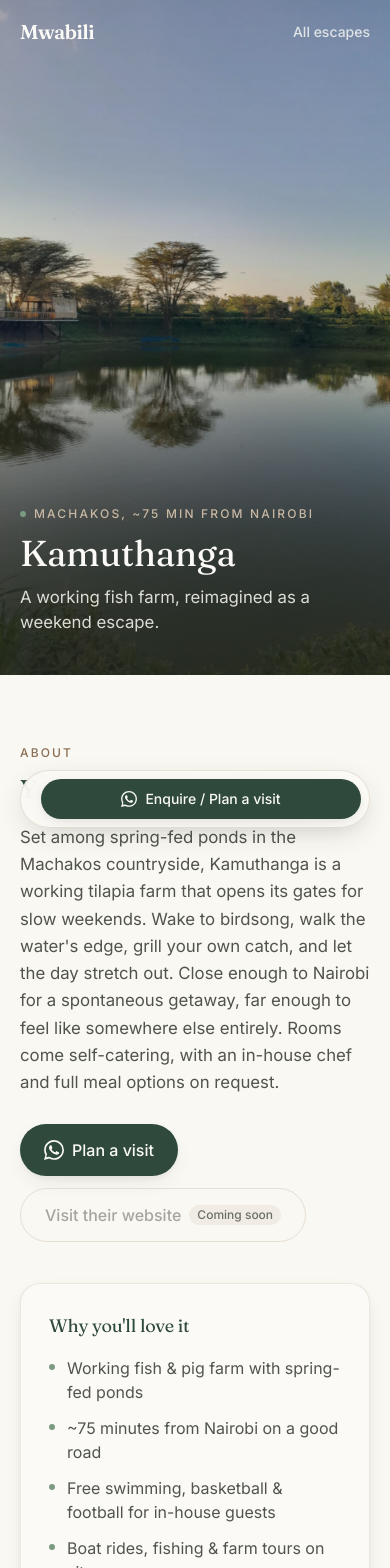
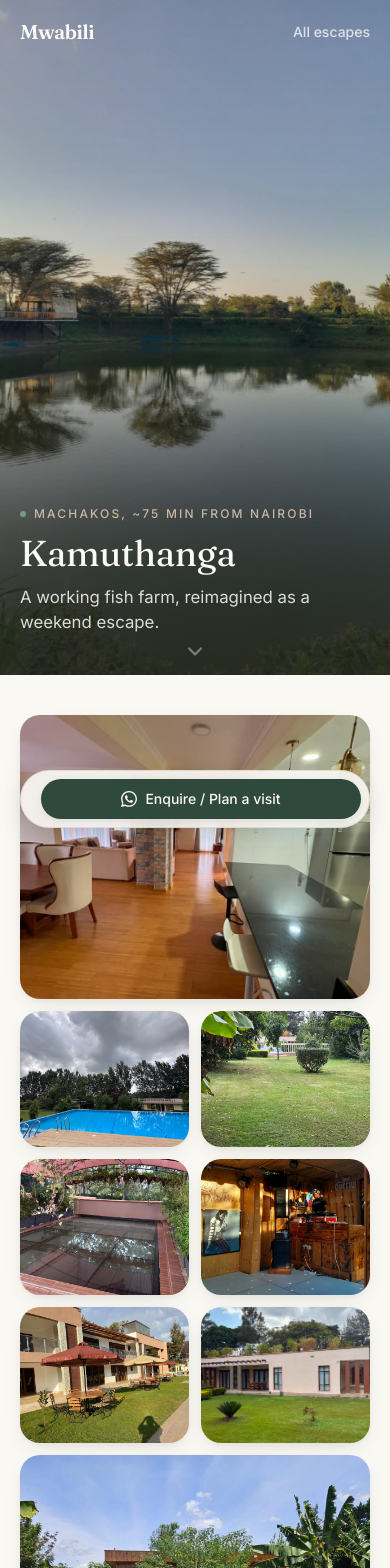
Before and after one commit to Mwabzy/kamuthanga, a Next.js app: page /kamuthanga in a window 390 px wide. Shown: the top 1568 px of the page. Built offline with nearby package versions, Linux system fonts and the light colour scheme; no server answers.

Commit message:
bento-gallery and UI improvement

```diff
--- a/app/[slug]/page.tsx
+++ b/app/[slug]/page.tsx
@@ -1,4 +1,5 @@
 import type { Metadata } from "next";
+import Link from "next/link";
 import { notFound } from "next/navigation";
 import { properties, getProperty } from "@/data/properties";
 import { site } from "@/lib/site";
@@ -13,6 +14,7 @@ import WhatsAppButton from "@/components/WhatsAppButton";
 import StickyEnquire from "@/components/StickyEnquire";
 import Reveal from "@/components/Reveal";
 import CurrencyNote from "@/components/CurrencyNote";
+import PropertyCard from "@/components/PropertyCard";
 
 type Params = { slug: string };
 
@@ -82,6 +84,9 @@ export default function PropertyPage({ params }: { params: Params }) {
   }
 
   const enquireHref = generalEnquiryLink(property);
+  // Other properties to surface as a "keep exploring" cross-link (drives a
+  // second pageview, which is what actually moves bounce rate).
+  const others = properties.filter((p) => p.slug !== property.slug);
 
   return (
     <>
@@ -94,6 +99,13 @@ export default function PropertyPage({ params }: { params: Params }) {
       />
 
       <main className="pb-28">
+        {/* Gallery first — lead with visuals, not text (esp. on mobile) */}
+        {property.gallery.length > 0 && (
+          <section className="container-x pt-10 sm:pt-14">
+            <Gallery media={property.gallery} />
+          </section>
+        )}
+
         {/* About + highlights */}
         <section className="container-x grid grid-cols-1 gap-10 py-16 lg:grid-cols-[1.4fr_1fr] sm:py-20">
           <Reveal>
@@ -186,16 +198,6 @@ export default function PropertyPage({ params }: { params: Params }) {
           </section>
         )}
 
-        {/* Gallery */}
-        {property.gallery.length > 0 && (
-          <section className="container-x py-12">
-            <SectionTitle eyebrow="Gallery" title="A look around" />
-            <div className="mt-8">
-              <Gallery media={property.gallery} />
-            </div>
-          </section>
-        )}
-
         {/* Closing CTA */}
         <section className="container-x py-12">
           <Reveal>
@@ -220,6 +222,39 @@ export default function PropertyPage({ params }: { params: Params }) {
             </div>
           </Reveal>
         </section>
+
+        {/* Keep exploring — a second page to visit (lowers bounce) */}
+        {others.length > 0 && (
+          <section className="container-x py-12">
+            <div className="flex flex-wrap items-end justify-between gap-4">
+              <div>
+                <p className="eyebrow">Keep exploring</p>
+                <h2 className="h-fluid-2 mt-3">More weekend escapes</h2>
+              </div>
+              <Link
+                href="/"
+                className="hidden items-center gap-1 text-sm font-medium text-forest hover:text-forest/80 sm:inline-flex"
+              >
+                View all escapes
+                <span aria-hidden="true">→</span>
+              </Link>
+            </div>
+            <div className="mt-8 grid grid-cols-1 gap-6 sm:grid-cols-2 lg:grid-cols-3">
+              {others.map((p, i) => (
+                <Reveal key={p.slug} delay={i * 90}>
+                  <PropertyCard property={p} />
+                </Reveal>
+              ))}
+            </div>
+            <Link
+              href="/"
+              className="mt-6 inline-flex items-center gap-1 text-sm font-medium text-forest hover:text-forest/80 sm:hidden"
+            >
+              View all escapes
+              <span aria-hidden="true">→</span>
+            </Link>
+          </section>
+        )}
       </main>
 
       <SiteFooter />
--- a/app/globals.css
+++ b/app/globals.css
@@ -68,6 +68,29 @@
   }
 }
 
+/* Gentle "scroll down" nudge for the hero cue — subtle, not bouncy. */
+@keyframes scroll-nudge {
+  0%,
+  100% {
+    transform: translateY(0);
+    opacity: 0.6;
+  }
+  50% {
+    transform: translateY(6px);
+    opacity: 1;
+  }
+}
+
+.animate-scroll-nudge {
+  animation: scroll-nudge 2.2s ease-in-out infinite;
+}
+
+@media (prefers-reduced-motion: reduce) {
+  .animate-scroll-nudge {
+    animation: none;
+  }
+}
+
 /* Reveal-on-scroll: starts hidden, .is-visible reveals. Respects reduced motion. */
 @media (prefers-reduced-motion: no-preference) {
   .reveal {
--- a/components/Gallery.tsx
+++ b/components/Gallery.tsx
@@ -4,127 +4,49 @@ import Image from "next/image";
 import { useState } from "react";
 import type { Media } from "@/data/types";
 import Lightbox from "./Lightbox";
+import Reveal from "./Reveal";
 
 /**
- * Property gallery.
+ * "A look around" — an asymmetric BENTO MOSAIC.
  *
- * - With five or more photos it renders a "bento" layout: the first photo is
- *   the centrepiece (a stay/interior shot), framed by four photos in the
- *   corners. Any extra photos flow into a masonry row beneath.
- * - Otherwise it falls back to a simple responsive masonry.
+ * Tiles interlock at two sizes (a 2×2 feature tile that zig-zags between the
+ * top-left and bottom-right of each 5-tile block, framed by 1×1 tiles), so the
+ * eye keeps moving as you scroll. Each tile fades/slides in on scroll (Reveal)
+ * and gently zooms on hover. Photos open in the shared Lightbox (swipeable);
+ * any video plays inline.
  *
- * All photos open in the shared Lightbox.
+ * The span pattern tiles a 4-column grid cleanly in blocks of five, and also
+ * works at the 2-column mobile width.
  */
+
+/** Bento span for tile `i` — 2×2 feature or 1×1, alternating feature corner. */
+function bentoTile(i: number): string {
+  const block = Math.floor(i / 5);
+  const featurePos = block % 2 === 0 ? 0 : 2; // top-left, then bottom-right
+  return i % 5 === featurePos
+    ? "col-span-2 row-span-2"
+    : "col-span-1 row-span-1";
+}
+
 export default function Gallery({ media }: { media: Media[] }) {
   const images = media.filter((m) => m.type === "image");
   const [openIndex, setOpenIndex] = useState<number | null>(null);
 
   if (media.length === 0) return null;
 
-  const open = (m: Media) => setOpenIndex(images.indexOf(m));
-
-  const lightbox = (
-    <Lightbox
-      images={images}
-      index={openIndex}
-      onClose={() => setOpenIndex(null)}
-      onChange={setOpenIndex}
-    />
-  );
-
-  // Bento layout: featured centre photo framed by the next four photos.
-  if (images.length >= 5) {
-    const feature = images[0];
-    const corners = images.slice(1, 5);
-    const extra = images.slice(5);
-    // Desktop placement: photos in the four corners, feature spanning the middle column.
-    const cornerPlacement = [
-      "sm:col-start-1 sm:row-start-1",
-      "sm:col-start-3 sm:row-start-1",
-      "sm:col-start-1 sm:row-start-2",
-      "sm:col-start-3 sm:row-start-2",
-    ];
-
   return (
     <>
-        <div className="grid grid-cols-2 gap-3 sm:h-[460px] sm:grid-cols-3 sm:gap-4 sm:[grid-template-rows:repeat(2,minmax(0,1fr))] md:h-[560px] lg:h-[640px]">
-          {/* Centre feature photo */}
-          <button
-            type="button"
-            onClick={() => open(feature)}
-            className="group relative col-span-2 aspect-[4/3] cursor-zoom-in overflow-hidden rounded-2xl bg-offwhite shadow-soft focus-visible:outline-none focus-visible:ring-2 focus-visible:ring-forest/40 sm:col-span-1 sm:col-start-2 sm:row-span-2 sm:row-start-1 sm:aspect-auto sm:h-full"
-            aria-label={`Open image: ${feature.alt}`}
+      <div className="grid auto-rows-[8.5rem] grid-cols-2 gap-3 sm:auto-rows-[11rem] sm:grid-cols-4 sm:gap-4 lg:auto-rows-[13rem]">
+        {media.map((m, i) => (
+          <Reveal
+            key={m.src}
+            delay={(i % 5) * 70}
+            className={bentoTile(i)}
           >
-            <Image
-              src={feature.src}
-              alt={feature.alt}
-              fill
-              priority
-              sizes="(max-width: 640px) 100vw, 33vw"
-              className="object-cover transition-transform duration-500 group-hover:scale-[1.04]"
-            />
-          </button>
-
-          {/* Corner photos */}
-          {corners.map((m, i) => (
-            <button
-              key={m.src}
-              type="button"
-              onClick={() => open(m)}
-              className={`group relative aspect-[4/3] cursor-zoom-in overflow-hidden rounded-2xl bg-offwhite shadow-soft focus-visible:outline-none focus-visible:ring-2 focus-visible:ring-forest/40 sm:aspect-auto sm:h-full ${cornerPlacement[i]}`}
-              aria-label={`Open image: ${m.alt}`}
-            >
-              <Image
-                src={m.src}
-                alt={m.alt}
-                fill
-                sizes="(max-width: 640px) 50vw, 33vw"
-                className="object-cover transition-transform duration-500 group-hover:scale-[1.04]"
-              />
-            </button>
-          ))}
-        </div>
-
-        {/* Any photos beyond the five-tile bento */}
-        {extra.length > 0 && (
-          <div className="mt-3 grid grid-cols-2 gap-3 sm:mt-4 sm:grid-cols-3 sm:gap-4">
-            {extra.map((m) => (
-              <button
-                key={m.src}
-                type="button"
-                onClick={() => open(m)}
-                className="group relative aspect-[4/3] cursor-zoom-in overflow-hidden rounded-2xl bg-offwhite shadow-soft focus-visible:outline-none focus-visible:ring-2 focus-visible:ring-forest/40"
-                aria-label={`Open image: ${m.alt}`}
-              >
-                <Image
-                  src={m.src}
-                  alt={m.alt}
-                  fill
-                  sizes="(max-width: 640px) 50vw, 33vw"
-                  className="object-cover transition-transform duration-500 group-hover:scale-[1.04]"
-                />
-              </button>
-            ))}
-          </div>
-        )}
-
-        {lightbox}
-      </>
-    );
-  }
-
-  // Fallback: responsive masonry of photos (+ any inline videos).
-  return (
-    <>
-      <div className="columns-1 gap-4 sm:columns-2 lg:columns-3 [&>*]:mb-4">
-        {media.map((m, i) => (
-          <figure
-            key={m.src}
-            className="group relative overflow-hidden rounded-2xl bg-offwhite shadow-soft break-inside-avoid"
-          >
+            <figure className="group relative h-full w-full overflow-hidden rounded-2xl bg-offwhite shadow-soft">
               {m.type === "video" ? (
                 <video
-                className="h-auto w-full"
+                  className="h-full w-full object-cover"
                   controls
                   preload="metadata"
                   poster={m.poster}
@@ -135,25 +57,34 @@ export default function Gallery({ media }: { media: Media[] }) {
               ) : (
                 <button
                   type="button"
-                onClick={() => open(m)}
-                className="block w-full cursor-zoom-in focus-visible:outline-none focus-visible:ring-2 focus-visible:ring-forest/40"
+                  onClick={() => setOpenIndex(images.indexOf(m))}
+                  className="block h-full w-full cursor-zoom-in focus-visible:outline-none focus-visible:ring-2 focus-visible:ring-inset focus-visible:ring-forest/50"
                   aria-label={`Open image: ${m.alt}`}
                 >
                   <Image
                     src={m.src}
                     alt={m.alt}
-                  width={800}
-                  height={Number(600 + ((i * 37) % 220))}
-                  sizes="(max-width: 640px) 100vw, (max-width: 1024px) 50vw, 33vw"
-                  className="h-auto w-full transition-transform duration-500 group-hover:scale-[1.03]"
+                    fill
+                    sizes="(max-width: 640px) 50vw, 25vw"
+                    className="object-cover transition-transform duration-700 ease-out group-hover:scale-110"
+                  />
+                  <span
+                    aria-hidden="true"
+                    className="absolute inset-0 bg-ink/0 transition-colors duration-300 group-hover:bg-ink/10"
                   />
                 </button>
               )}
             </figure>
+          </Reveal>
         ))}
       </div>
 
-      {lightbox}
+      <Lightbox
+        images={images}
+        index={openIndex}
+        onClose={() => setOpenIndex(null)}
+        onChange={setOpenIndex}
+      />
     </>
   );
 }
--- a/components/Hero.tsx
+++ b/components/Hero.tsx
@@ -58,6 +58,24 @@ export default function Hero({ media, name, tagline, location }: HeroProps) {
           </p>
         </div>
       </div>
+
+      {/* Scroll cue — invites the scroll that starts engagement */}
+      <div
+        aria-hidden="true"
+        className="pointer-events-none absolute inset-x-0 bottom-3 flex justify-center"
+      >
+        <svg
+          viewBox="0 0 24 24"
+          className="animate-scroll-nudge h-6 w-6 text-offwhite/70"
+          fill="none"
+          stroke="currentColor"
+          strokeWidth={2}
+          strokeLinecap="round"
+          strokeLinejoin="round"
+        >
+          <polyline points="6 9 12 15 18 9" />
+        </svg>
+      </div>
     </section>
   );
 }
--- a/data/properties.ts
+++ b/data/properties.ts
@@ -289,6 +289,13 @@ export const properties: Property[] = [
           "retreats. We'll help you shape the day around the water and the grounds. " +
           "Pricing on request based on group size and needs.",
         // price intentionally omitted — events are quoted on request
+        media: [
+          {
+            type: "image",
+            src: "/properties/kamuthanga/gallery-party.webp",
+            alt: "Timber entertainment area with a DJ booth and dance floor set up for an event at Kamuthanga",
+          },
+        ],
       },
       {
         id: "fish-farm-tour",
```
Lines whose indentation alone changed are shown as unchanged.
